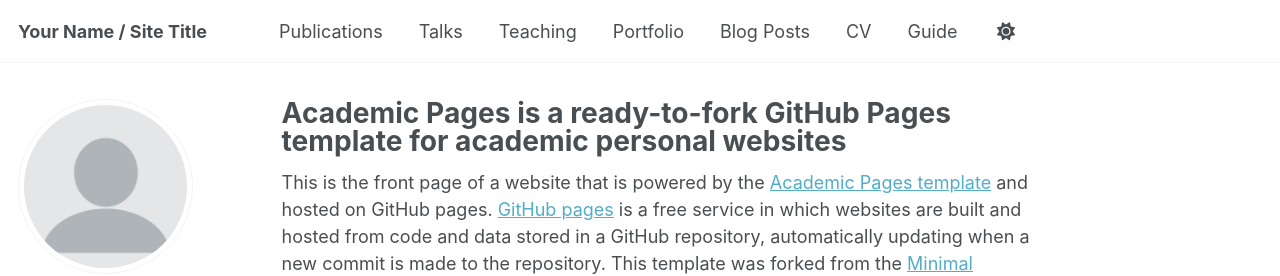
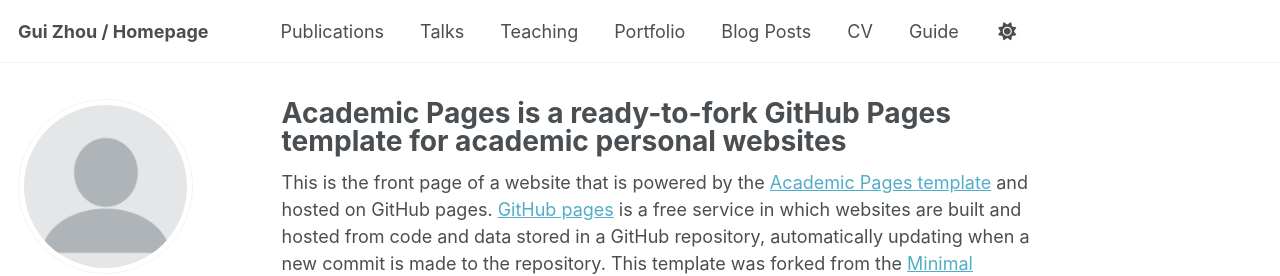
Before and after one commit to GuiZhou1992/GuiZhou, a Jekyll site: the page built from _pages/about.md, in a window 1280 px wide. Shown: the top 276 px of the page. Built offline with Jekyll 4.4.1, drawn with Linux system fonts in a browser that asks for light colours; some web fonts are replaced; a script that is not in the unit is left out.

Commit message:
Update _config.yml

```diff
--- a/_config.yml
+++ b/_config.yml
@@ -9,7 +9,7 @@
 # Basic Site Settings
 locale                   : "en-US"
 site_theme               : "default" # Currently available options are "default", "air"
-title                    : "Your Name / Site Title"
+title                    : "Gui Zhou / Homepage"
 title_separator          : "-"
 name                     : &name "Your Name"
 description              : &description "personal description"
```
